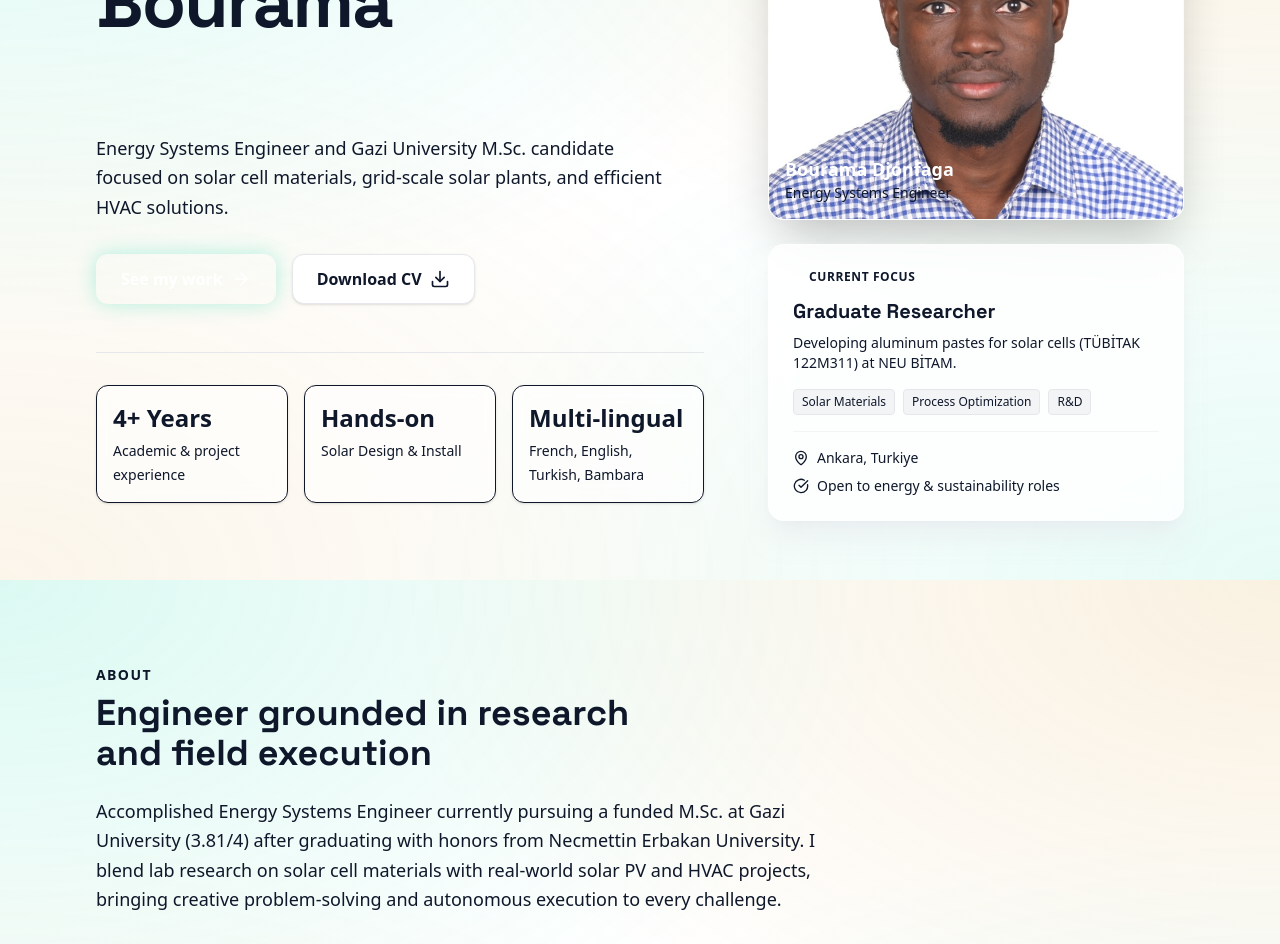
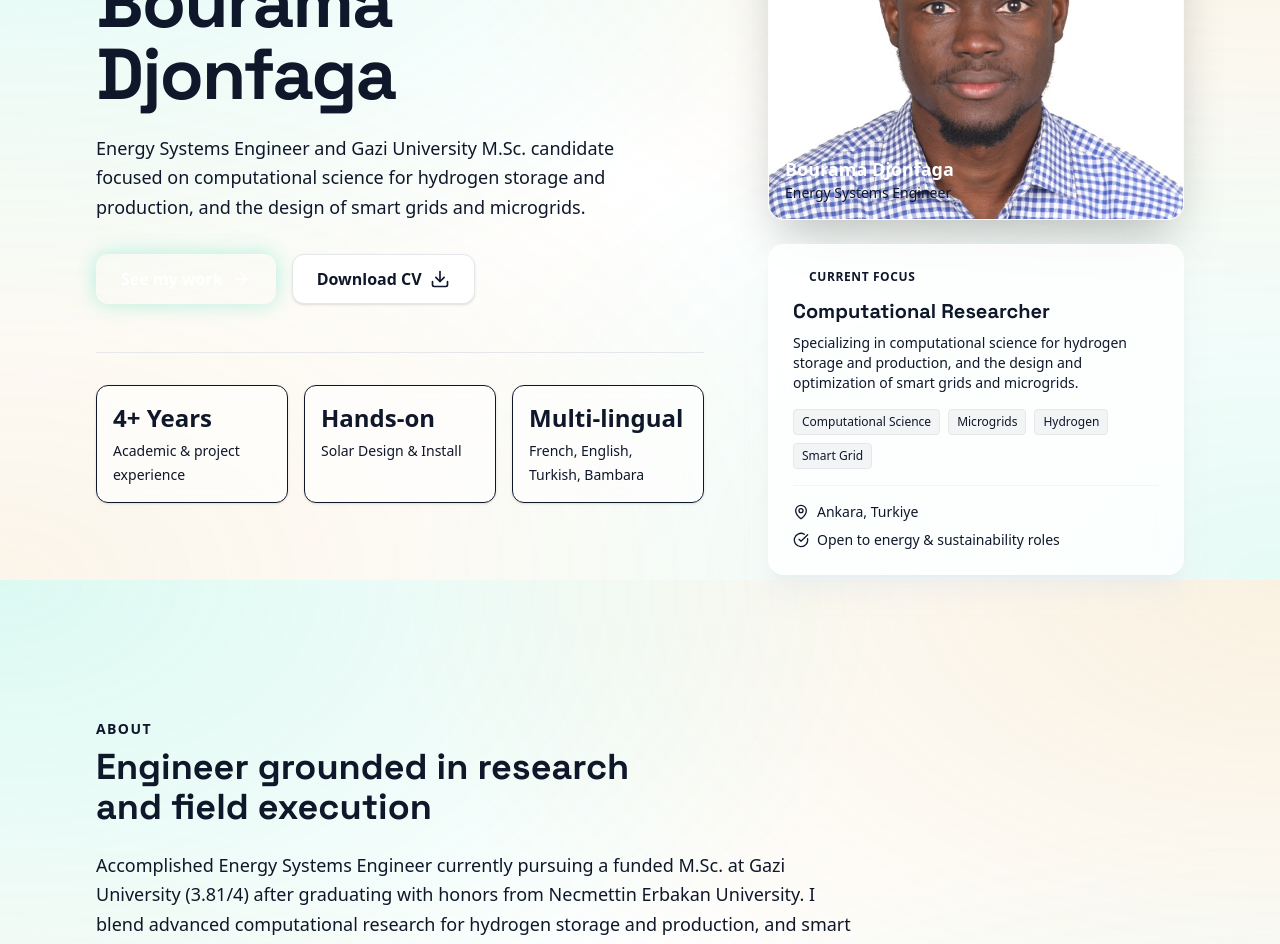
Before and after one commit to Djonfaga/bourama-djonfaga-portfolio, a React (Vite) app: page / in a window 1280 px wide. Shown: the part 220-1164 px from the top of the page. Built offline with nearby package versions, Linux system fonts and the light colour scheme.

Commit message:
refactor: Update content for current focus and fix surname visibility

```diff
--- a/src/components/About.jsx
+++ b/src/components/About.jsx
@@ -13,9 +13,9 @@ const About = () => {
           </h2>
           <p className="text-lg text-muted max-w-3xl leading-relaxed">
             Accomplished Energy Systems Engineer currently pursuing a funded M.Sc. at Gazi University (3.81/4)
-            after graduating with honors from Necmettin Erbakan University. I blend lab research on solar cell
-            materials with real-world solar PV and HVAC projects, bringing creative problem-solving and
-            autonomous execution to every challenge.
+            after graduating with honors from Necmettin Erbakan University. I blend advanced computational research
+            for hydrogen storage and production, and smart grid and microgrid design with real-world engineering projects,
+            bringing creative problem-solving and autonomous execution to every challenge.
           </p>
         </div>
 
@@ -56,7 +56,8 @@ const About = () => {
               </div>
               <ul className="space-y-2 text-muted list-disc list-inside">
                 <li>Solar power plant design & commissioning</li>
-                <li>Material research for high-efficiency cells</li>
+                <li>Computational modeling for Hydrogen Storage & Production</li>
+                <li>Smart Grid & Microgrid Design</li>
                 <li>Multidisciplinary teamwork (TEKNOFEST EV)</li>
               </ul>
             </Motion.div>
--- a/src/components/Hero.jsx
+++ b/src/components/Hero.jsx
@@ -21,12 +21,11 @@ const Hero = () => {
 
             <h1 className="text-5xl sm:text-6xl md:text-7xl font-bold tracking-tight text-dark mb-6 font-display">
               Bourama <br/>
-              <span className="text-transparent bg-clip-text bg-gradient-to-r from-primary via-dark to-secondary">Djonfaga</span>
+              <span className="text-secondary">Djonfaga</span>
             </h1>
 
             <p className="text-lg text-muted mb-8 max-w-xl leading-relaxed">
-              Energy Systems Engineer and Gazi University M.Sc. candidate focused on solar cell materials,
-              grid-scale solar plants, and efficient HVAC solutions.
+              Energy Systems Engineer and Gazi University M.Sc. candidate focused on computational science for hydrogen storage and production, and the design of smart grids and microgrids.
             </p>
 
             <div className="flex flex-wrap gap-4 mb-12">
@@ -90,12 +89,12 @@ const Hero = () => {
                  <div className="h-2 w-2 rounded-full bg-secondary animate-pulse"></div>
                  <span className="text-xs font-bold uppercase tracking-wider text-secondary">Current Focus</span>
                </div>
-               <h3 className="text-xl font-bold text-dark mb-2">Graduate Researcher</h3>
+               <h3 className="text-xl font-bold text-dark mb-2">Computational Researcher</h3>
                <p className="text-muted text-sm mb-4">
-                 Developing aluminum pastes for solar cells (TÜBİTAK 122M311) at NEU BİTAM.
+                 Specializing in computational science for hydrogen storage and production, and the design and optimization of smart grids and microgrids.
                </p>
                <div className="flex flex-wrap gap-2 mb-4">
-                 {['Solar Materials', 'Process Optimization', 'R&D'].map(tag => (
+                 {['Computational Science', 'Microgrids', 'Hydrogen', 'Smart Grid'].map(tag => (
                    <span key={tag} className="px-2 py-1 text-xs rounded bg-gray-100 text-muted border border-gray-200">
                      {tag}
                    </span>
```
